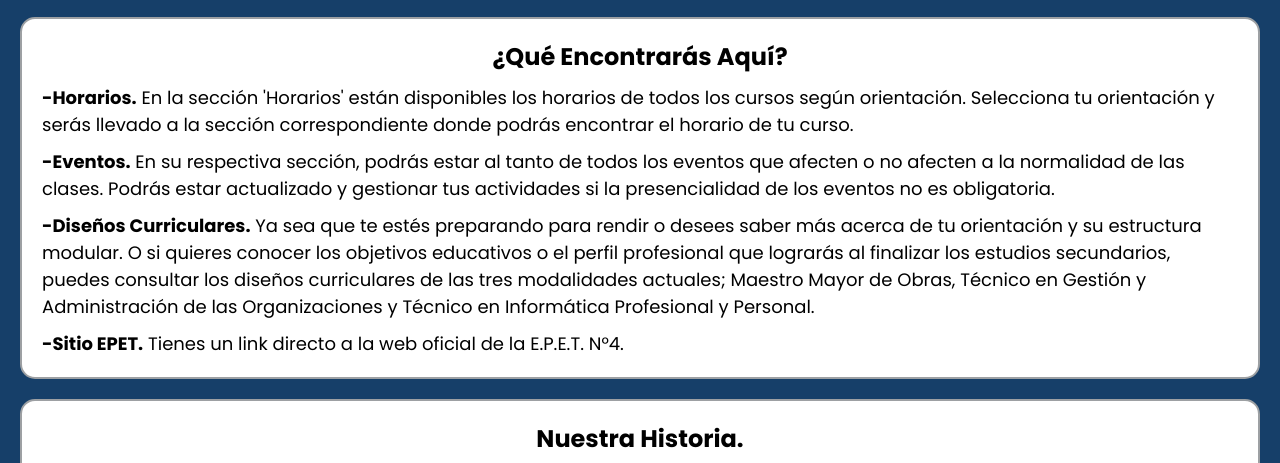
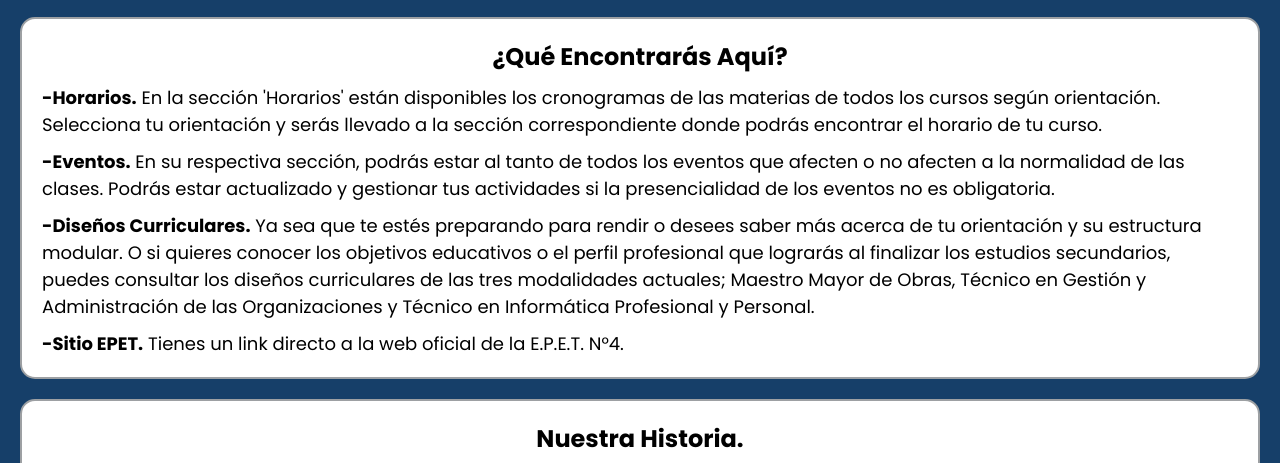
Before and after one commit to jrivanshka/jrivanshka.github.io, a plain HTML site: page index.html in a window 1280 px wide. Shown: the part 332-795 px from the top of the page. Drawn offline with nearby package versions, Linux system fonts and the light colour scheme.

Commit message:
Se cambia la descripción en Inicio de 'Horarios' para no volver repetitivo el texto.

```diff
--- a/index.html
+++ b/index.html
@@ -39,7 +39,7 @@
 
         <div class="info">
             <h2>¿Qué Encontrarás Aquí?</h2>
-                <p><span>-Horarios.</span> En la sección 'Horarios' están disponibles los horarios de todos los cursos según orientación. Selecciona tu orientación y serás llevado a la sección correspondiente donde podrás encontrar el horario de tu curso.</p>
+                <p><span>-Horarios.</span> En la sección 'Horarios' están disponibles los cronogramas de las materias de todos los cursos según orientación. Selecciona tu orientación y serás llevado a la sección correspondiente donde podrás encontrar el horario de tu curso.</p>
 
                 <p> <span>-Eventos.</span> En su respectiva sección, podrás estar al tanto de todos los eventos que afecten o no afecten a la normalidad de las clases. Podrás estar actualizado y gestionar tus actividades si la presencialidad de los eventos no es obligatoria.</p>
 
```
